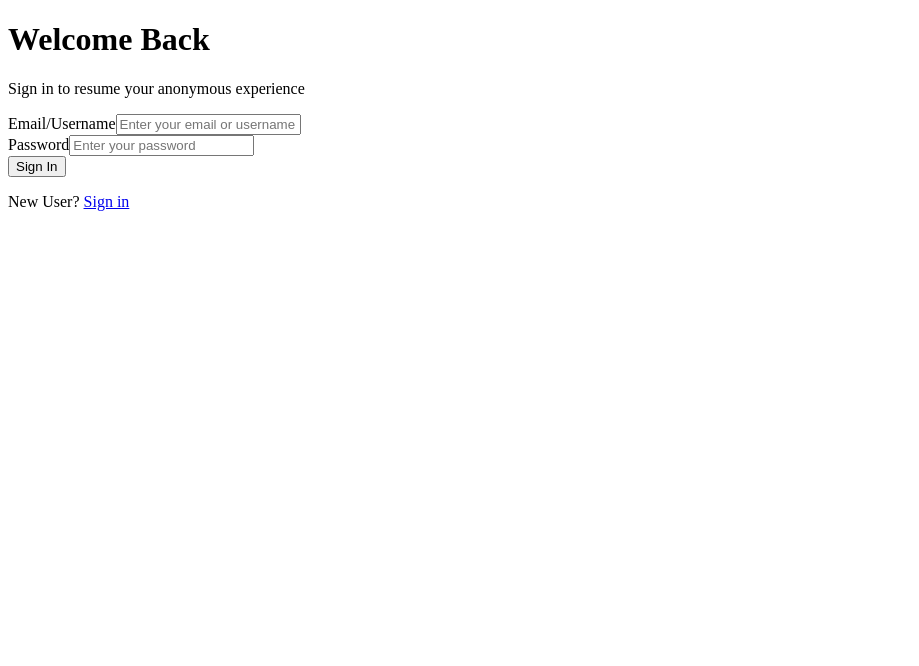
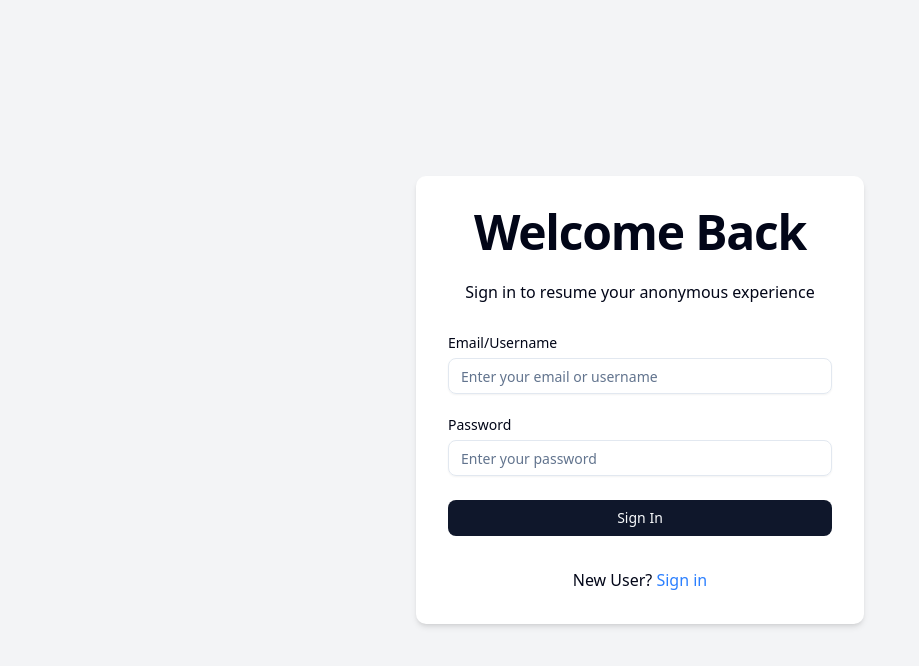
Before and after one commit to thepratikguptaa/ghostfeedback, a Next.js app: page /sign-in in a window 1280 px wide. Shown: the top 666 px of the page, without its empty margins (0-919 px from the left). Built offline with nearby package versions, Linux system fonts and the light colour scheme.

Commit message:
feat: add RootLayout component with authentication context and Toaster integration

```diff
--- a/src/app/(app)/layout.tsx
+++ b/src/app/(app)/layout.tsx
@@ -1,8 +1,6 @@
 import type { Metadata } from "next";
 import { Geist, Geist_Mono } from "next/font/google";
 import '../globals.css';
-import AuthProvider from "@/context/AuthProvider";
-import { Toaster } from "@/components/ui/sonner"
 import Navbar from "@/components/Navbar";
 
 const geistSans = Geist({
@@ -28,11 +26,8 @@
   return (
     <html lang="en">
       <body className={`${geistSans.variable} ${geistMono.variable} antialiased`}>
-        <AuthProvider>
           <Navbar />
           {children}
-          <Toaster richColors />
-        </AuthProvider>
       </body>
     </html>
   );
--- /dev/null
+++ b/src/app/layout.tsx
@@ -0,0 +1,37 @@
+import type { Metadata } from "next";
+import { Geist, Geist_Mono } from "next/font/google";
+import './globals.css';
+import AuthProvider from "@/context/AuthProvider";
+import { Toaster } from "@/components/ui/sonner"
+
+const geistSans = Geist({
+    variable: "--font-geist-sans",
+    subsets: ["latin"],
+});
+
+const geistMono = Geist_Mono({
+    variable: "--font-geist-mono",
+    subsets: ["latin"],
+});
+
+export const metadata: Metadata = {
+    title: "Create Next App",
+    description: "Generated by create next app",
+};
+
+export default function RootLayout({
+    children,
+}: Readonly<{
+    children: React.ReactNode;
+}>) {
+    return (
+    <html lang="en">
+        <body className={`${geistSans.variable} ${geistMono.variable} antialiased`}>
+        <AuthProvider>
+            {children}
+            <Toaster richColors />
+        </AuthProvider>
+        </body>
+    </html>
+    );
+}
```
